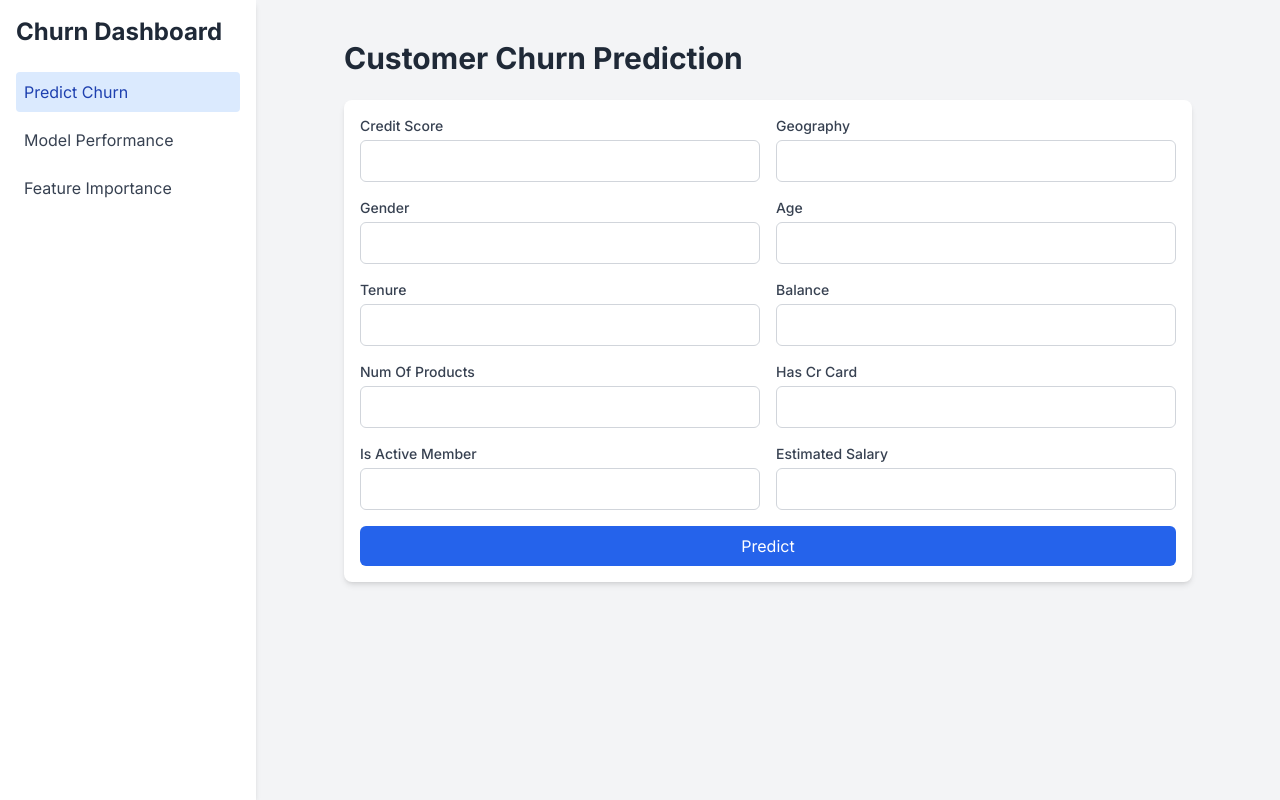
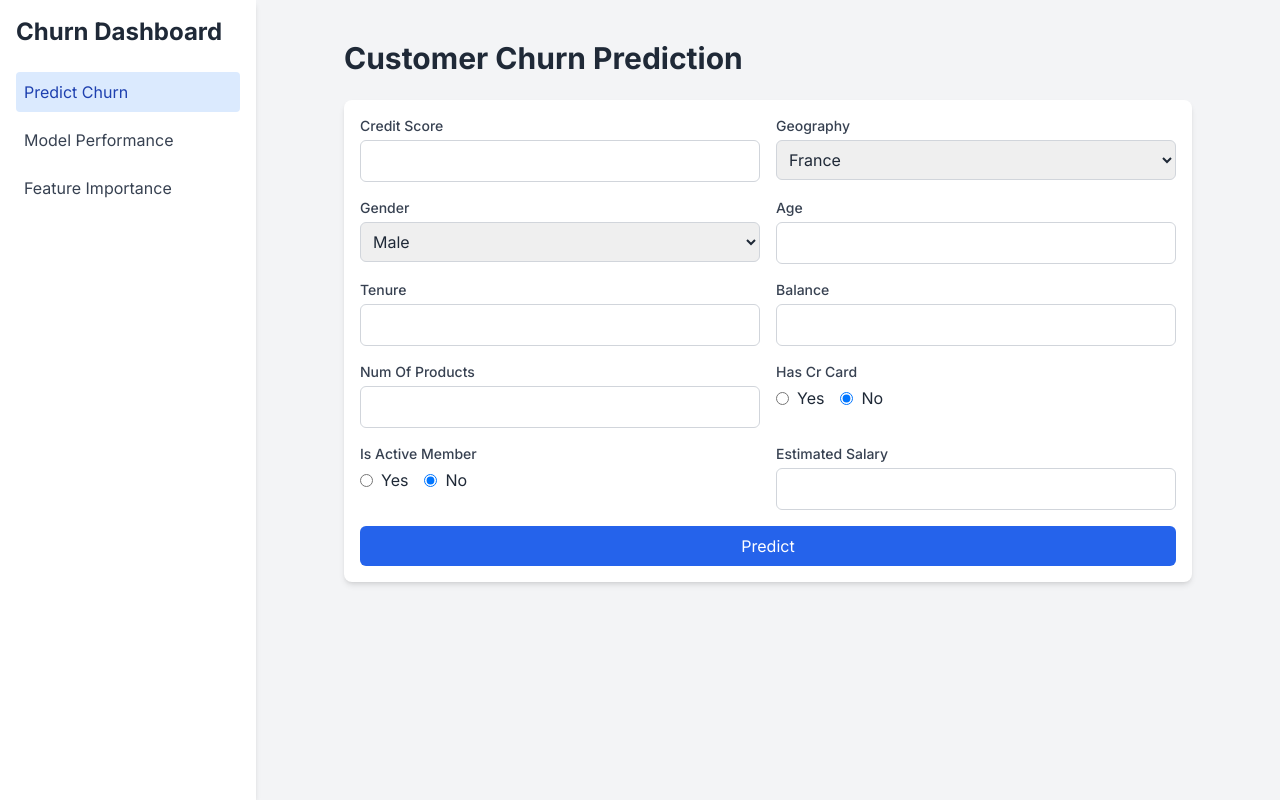
Before and after one commit to S-T-R-A-N-G-E-R/churn_prediction_app, a React (Create React App) app in the folder frontend/churn-prediction-frontend/: page /predict in a window 1280 px wide. Built offline with nearby package versions, Linux system fonts and the light colour scheme.

Commit message:
Updated PredictionPage with dropdowns for Geography and Gender, and Yes/No for HasCrCard and IsActiveMember

```diff
--- a/frontend/churn-prediction-frontend/src/components/PredictionPage.js
+++ b/frontend/churn-prediction-frontend/src/components/PredictionPage.js
@@ -5,14 +5,14 @@ import Chart from 'chart.js/auto';
 const PredictionPage = () => {
   const [formData, setFormData] = useState({
     CreditScore: '',
-    Geography: '',
-    Gender: '',
+    Geography: 'France', // Default to France
+    Gender: 'Male', // Default to Male
     Age: '',
     Tenure: '',
     Balance: '',
     NumOfProducts: '',
-    HasCrCard: '',
-    IsActiveMember: '',
+    HasCrCard: 'No', // Default to No
+    IsActiveMember: 'No', // Default to No
     EstimatedSalary: '',
   });
   const [results, setResults] = useState(null);
@@ -47,6 +47,8 @@ const PredictionPage = () => {
       Gender: formData.Gender === 'Female' ? 1 : 0,
       Geography_Germany: formData.Geography === 'Germany' ? 1 : 0,
       Geography_Spain: formData.Geography === 'Spain' ? 1 : 0,
+      HasCrCard: formData.HasCrCard === 'Yes' ? 1 : 0,
+      IsActiveMember: formData.IsActiveMember === 'Yes' ? 1 : 0,
     };
 
     try {
@@ -88,11 +90,76 @@ const PredictionPage = () => {
     <div className="p-6 max-w-4xl mx-auto">
       <h2 className="text-3xl font-bold mb-6 text-gray-800">Customer Churn Prediction</h2>
       <form onSubmit={handleSubmit} className="grid grid-cols-1 md:grid-cols-2 gap-4 bg-white card">
-        {Object.keys(formData).map((field) => (
+        {Object.keys(formData).map((field) => {
+          if (field === 'Geography') {
+            return (
+              <div key={field}>
+                <label className="block text-sm font-medium text-gray-700 capitalize">Geography</label>
+                <select
+                  name={field}
+                  value={formData[field]}
+                  onChange={handleChange}
+                  className="mt-1 p-2 border border-gray-300 rounded-md w-full focus:ring-2 focus:ring-blue-500 focus:border-transparent hover-effect"
+                  required
+                >
+                  <option value="France">France</option>
+                  <option value="Germany">Germany</option>
+                  <option value="Spain">Spain</option>
+                </select>
+              </div>
+            );
+          } else if (field === 'Gender') {
+            return (
+              <div key={field}>
+                <label className="block text-sm font-medium text-gray-700 capitalize">Gender</label>
+                <select
+                  name={field}
+                  value={formData[field]}
+                  onChange={handleChange}
+                  className="mt-1 p-2 border border-gray-300 rounded-md w-full focus:ring-2 focus:ring-blue-500 focus:border-transparent hover-effect"
+                  required
+                >
+                  <option value="Male">Male</option>
+                  <option value="Female">Female</option>
+                </select>
+              </div>
+            );
+          } else if (field === 'HasCrCard' || field === 'IsActiveMember') {
+            return (
+              <div key={field}>
+                <label className="block text-sm font-medium text-gray-700 capitalize">{field.replace(/([A-Z])/g, ' $1').trim()}</label>
+                <div className="mt-1 flex space-x-4">
+                  <label className="flex items-center">
+                    <input
+                      type="radio"
+                      name={field}
+                      value="Yes"
+                      checked={formData[field] === 'Yes'}
+                      onChange={handleChange}
+                      className="mr-2"
+                    />
+                    Yes
+                  </label>
+                  <label className="flex items-center">
+                    <input
+                      type="radio"
+                      name={field}
+                      value="No"
+                      checked={formData[field] === 'No'}
+                      onChange={handleChange}
+                      className="mr-2"
+                    />
+                    No
+                  </label>
+                </div>
+              </div>
+            );
+          } else {
+            return (
               <div key={field}>
                 <label className="block text-sm font-medium text-gray-700 capitalize">{field.replace(/([A-Z])/g, ' $1').trim()}</label>
                 <input
-              type={['CreditScore', 'Age', 'Tenure', 'Balance', 'NumOfProducts', 'HasCrCard', 'IsActiveMember', 'EstimatedSalary'].includes(field) ? 'number' : 'text'}
+                  type={['CreditScore', 'Age', 'Tenure', 'Balance', 'NumOfProducts', 'EstimatedSalary'].includes(field) ? 'number' : 'text'}
                   name={field}
                   value={formData[field]}
                   onChange={handleChange}
@@ -102,7 +169,9 @@ const PredictionPage = () => {
                   max={field === 'Age' ? 120 : field === 'CreditScore' ? 1000 : undefined}
                 />
               </div>
-        ))}
+            );
+          }
+        })}
         <div className="col-span-1 md:col-span-2">
           <button
             type="submit"
```
Lines whose indentation alone changed are shown as unchanged.
